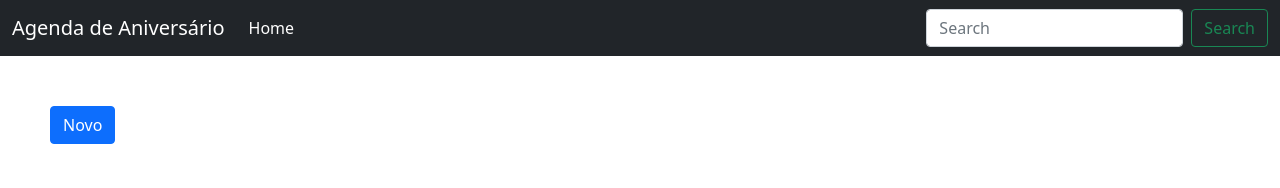
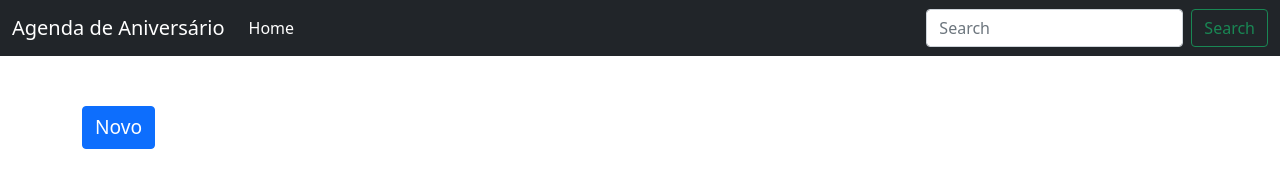
Before and after one commit to delberss/Agenda_Aniversario_JS, a plain HTML site: page index.html in a window 1280 px wide. Drawn offline with nearby package versions, Linux system fonts and the light colour scheme.

Commit message:
Correção de classe-id e css

```diff
--- a/css/main.css
+++ b/css/main.css
@@ -1,8 +1,11 @@
-#container{
-    padding: 50px;
-
+.container {
+    padding-top: 50px;
 }
 
 .card {
     margin-top: 50px;
 }
+
+.buttonAddContainer .btn {
+    font-size: 1.2rem;
+}
--- a/index.html
+++ b/index.html
@@ -36,7 +36,7 @@
       </div>
     </nav>
 
-    <div id="container">
+    <div class="container">
       <!-- Button trigger modal -->
       <div class="row buttonAddContainer">
         <div class="col-md-12">
@@ -44,16 +44,9 @@
         </div>
       </div>
 
-      <!--
-      <div class="card" style="width: 18rem;">
-        <img class="card-img-top" src="" alt="Card image cap">
-        <div class="card-body">
-          <h5 class="card-title"></h5>
-          <p class="card-text"></p>
-          <a href="#" class="btn btn-primary"></a>
-        </div>
+      <div class="row" id="containerRegisters">
+        <!--ONDE SERÁ CRIADO OS REGISTROS-->
       </div>
-      -->
 
     </div>
 
```
